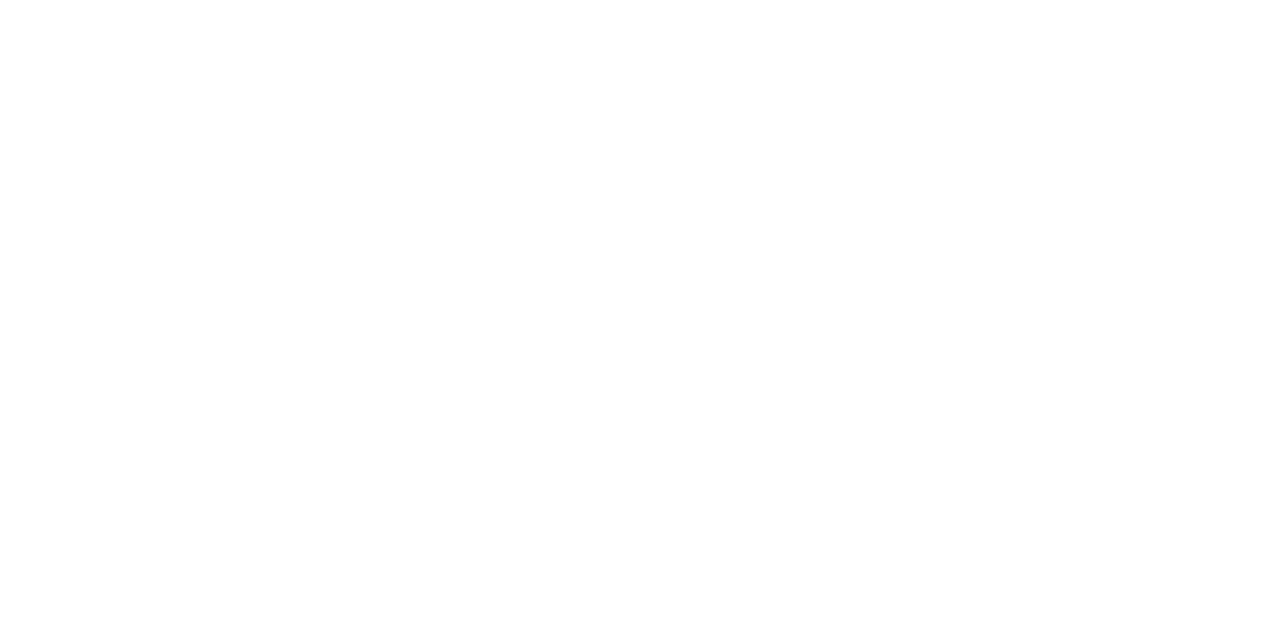
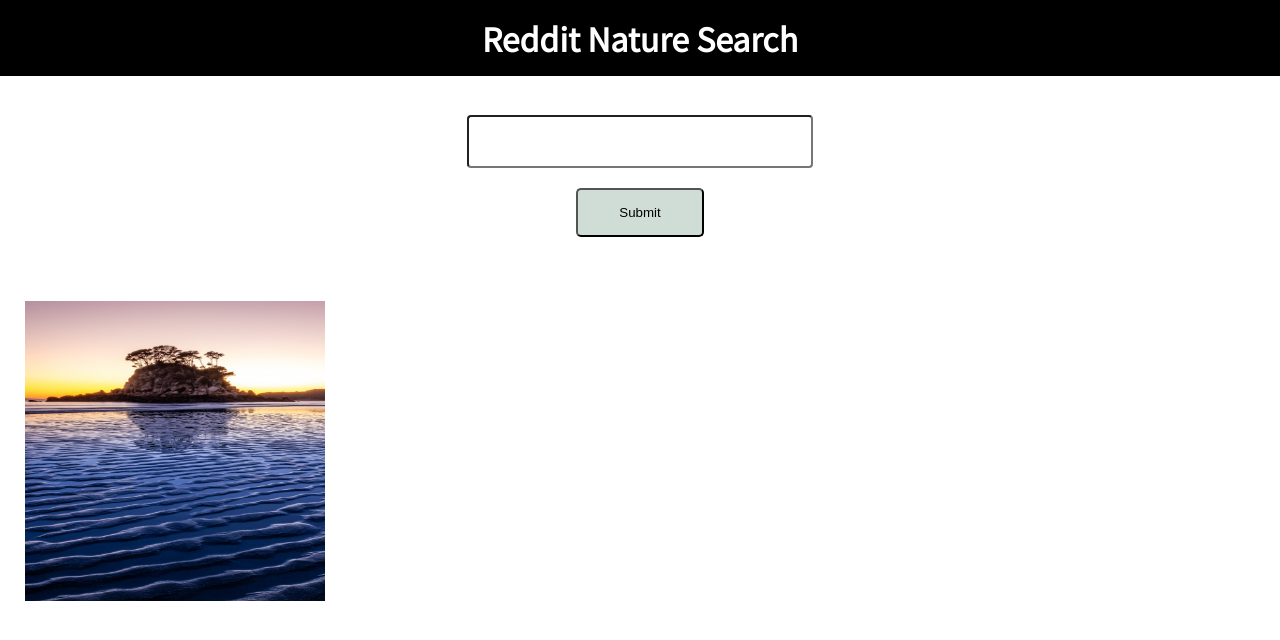
Before and after one commit to luke-h1/react-reddit-searcher, a React (Create React App) app: page / in a window 1280 px wide. Shown: the top 640 px of the page. Built offline with nearby package versions, Linux system fonts and the light colour scheme.

Commit message:
add basic styles

```diff
--- a/src/App.css
+++ b/src/App.css
@@ -0,0 +1,71 @@
+@import url("https://fonts.googleapis.com/css2?family=Noto+Sans+JP&display=swap");
+
+* {
+  box-sizing: border-box;
+  padding: 0;
+  margin: 0;
+}
+
+body {
+  font-family: "Noto Sans JP", sans-serif;
+}
+
+.header {
+  text-align: center;
+  padding: 15px;
+  background-color: #000;
+  color: #fff;
+}
+
+.form {
+  min-height: 25vh;
+  display: flex;
+  flex-direction: column;
+  justify-content: center;
+  align-items: center;
+}
+
+.input-text {
+  padding: 10px;
+  border-radius: 4px;
+  font-size: 25px;
+}
+
+.input-submit {
+  margin-top: 20px;
+  width: 10%;
+  padding: 15px;
+  border-radius: 5px;
+  background-color: #d0ddd7;
+  color: #000;
+}
+
+.input-submit:active {
+  transform: scale(0.91);
+}
+
+.input-submit:hover {
+  color: #fff;
+  background-color: #333;
+  cursor: pointer;
+}
+
+.container {
+  padding: 25px;
+}
+
+.grid-container {
+  display: grid;
+  grid-template-columns: repeat(4, 1fr);
+  grid-gap: 25px;
+}
+
+.card {
+  width: 300px;
+  height: 300px;
+}
+
+.card img {
+  width: 100%;
+  height: 100%;
+}
--- a/src/App.js
+++ b/src/App.js
@@ -1,10 +1,23 @@
-import React from 'react';
-import './App.css';
+import React from "react";
+import "./App.css";
 
 function App() {
   return (
     <div className="App">
-
+      <header className="header">
+        <h1>Reddit Nature Search</h1>
+      </header>
+      <form class="form">
+        <input type="text" class="input-text" />
+        <input type="submit" class="input-submit" />
+      </form>
+      <div className="container">
+        <div className="grid-container">
+          <div className="card">
+            <img src="/test.jpeg" alt="" />
+          </div>
+        </div>
+      </div>
     </div>
   );
 }
```
Also changed, not shown: public/test.jpeg (added).
